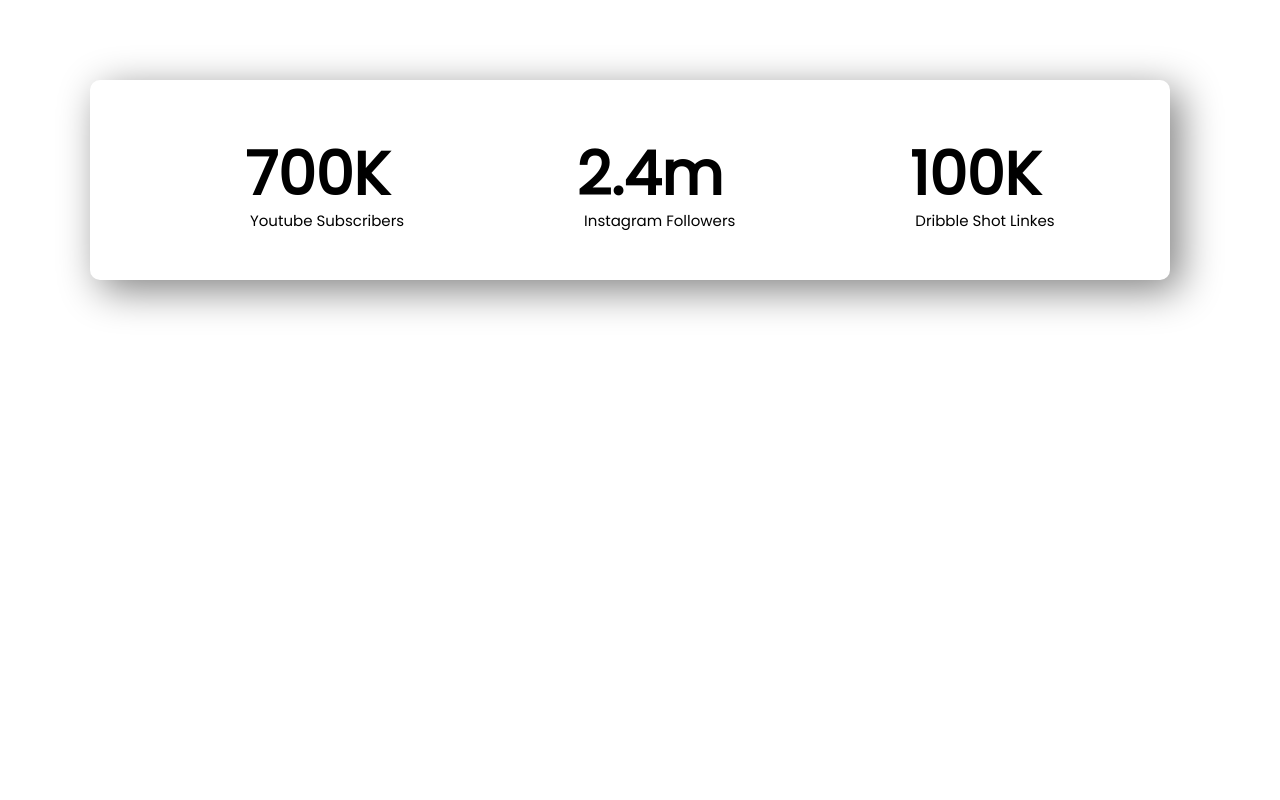
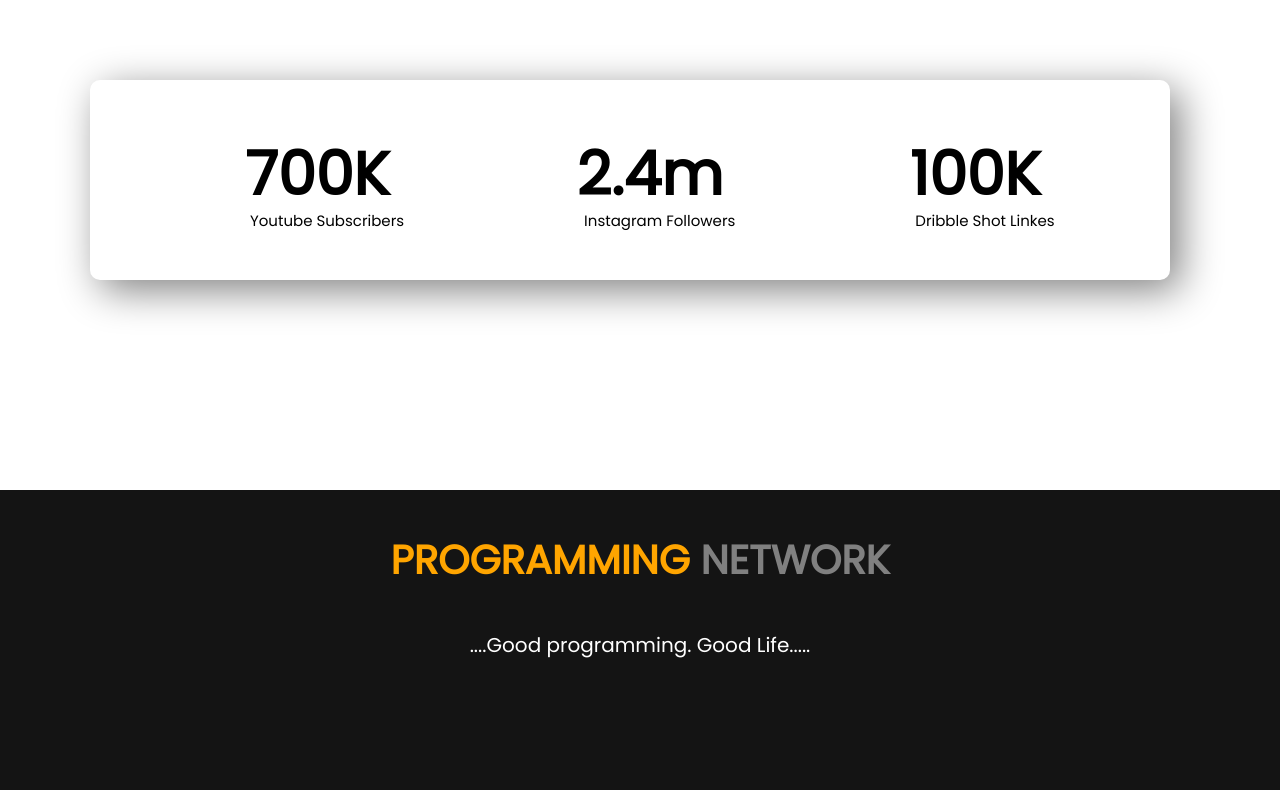
Before and after one commit to Ibrahim-K98han/food-network, a plain HTML site: page index.html in a window 1280 px wide. Shown: the part 2326-3126 px from the top of the page. Before the commit the page ends 2716 px from the top, so only its background shows below. Drawn offline with Linux system fonts and the light colour scheme; a web font is replaced by a local one.

Commit message:
final submit

```diff
--- a/index.html
+++ b/index.html
@@ -92,6 +92,11 @@
         </div>
     </section>
 
+    <footer>
+        <h2> <span class="color-orange">PROGRAMMING</span> NETWORK</h2>
+        <p>....Good programming. Good Life.....</p>
+    </footer>
+
 </body>
 
 </html>
--- a/style.css
+++ b/style.css
@@ -124,3 +124,21 @@
 .item2 p{
     margin-top: -70px;
 }
+footer{
+    text-align: center;
+    background-color: rgb(20, 20, 20);
+    height: 300px;
+    margin-bottom: 10px;
+    margin-top: 150px;
+}
+footer h2{
+    font-size: 40px;
+    font-weight: 700;
+    padding-top: 40px;
+    color: gray;
+}
+footer p{
+    color: white;
+    margin-top: 40px;
+    font-size: 20px;
+}
```
